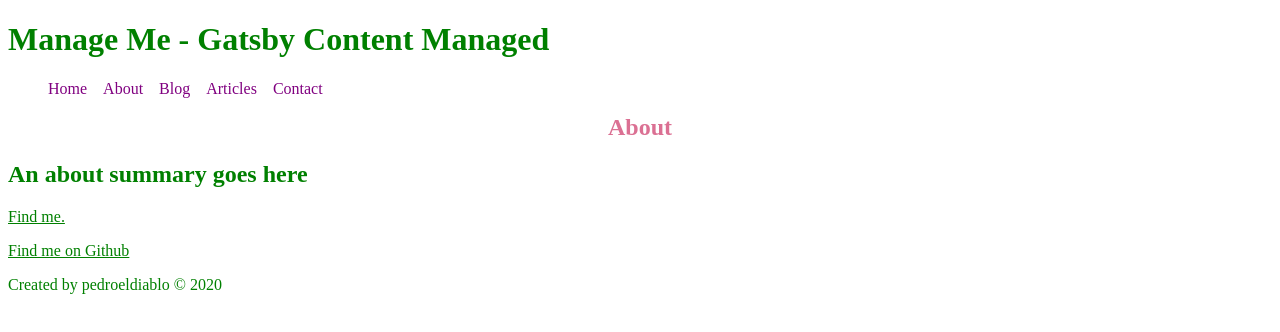
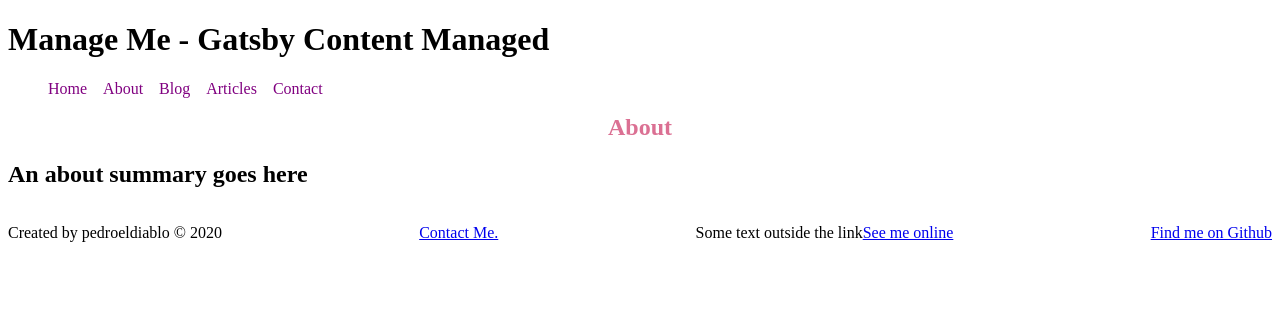
Before and after one commit to pedroeldiablo/gatsy-content-managed, a Gatsby site: page /about in a window 1280 px wide. Built offline with nearby package versions, Linux system fonts and the light colour scheme; Gatsby itself is replaced by a stand-in of ours.

Commit message:
styling footer with styled components

```diff
--- a/src/components/footer.js
+++ b/src/components/footer.js
@@ -1,5 +1,49 @@
 import React from 'react'
-import { graphql, useStaticQuery } from 'gatsby'
+import { graphql, useStaticQuery, Link } from 'gatsby'
+import styled, { keyframes } from 'styled-components'
+
+const wobble = keyframes`
+  from {
+    transform: rotate(0);
+  }
+
+  25% {
+    transform: rotate(-10deg);
+  }
+  /* 50% {
+    transform: rotate(0deg);
+  } */
+  75% {
+    transform: rotate(10deg);
+  }
+  to% {
+    transform: rotate(0deg);
+  }
+`
+
+const FooterComponent = styled.footer`
+  width: 100%;
+  display: flex;
+  color: black;
+  justify-content: space-between;
+  @media (max-width: 768px) {
+    flex-direction: column;
+    align-items: center;
+  }
+`
+
+const Paragraph = styled.p`
+  &:hover {
+    background: pink;
+    color: blue;
+    /* animation: ${wobble} 2s linear infinite; */
+    a {
+      color: red;
+      display: inline-block;
+      animation: ${wobble} 2s linear infinite;
+    }
+  }
+`
 
 export const Footer = () => {
   const data = useStaticQuery(graphql`
@@ -12,9 +56,31 @@ export const Footer = () => {
     }
   `)
   return (
-    <footer>
-      <p>Created by {data.site.siteMetadata.author} © 2020</p>
-    </footer>
+    <FooterComponent>
+      <Paragraph>Created by {data.site.siteMetadata.author} © 2020</Paragraph>
+      <Paragraph>
+        <Link to="/contact">Contact Me.</Link>
+      </Paragraph>
+      <Paragraph>
+        Some text outside the link
+        <a
+          href=" https://cmykool.netlify.app/"
+          target="_blank"
+          rel="noreferrer"
+        >
+          See me online
+        </a>
+      </Paragraph>
+      <Paragraph>
+        <a
+          href="https://github.com/pedroeldiablo"
+          target="_blank"
+          rel="noreferrer"
+        >
+          Find me on Github
+        </a>
+      </Paragraph>
+    </FooterComponent>
   )
 }
 
--- a/src/pages/about.js
+++ b/src/pages/about.js
@@ -10,18 +10,6 @@ export const AboutPage = () => {
       <Head title="About"></Head>
       <Title>About</Title>
       <h2>An about summary goes here</h2>
-      <p>
-        <Link to="/contact">Find me.</Link>
-      </p>
-      <p>
-        <a
-          href="https://github.com/pedroeldiablo"
-          target="_blank"
-          rel="noreferrer"
-        >
-          Find me on Github
-        </a>
-      </p>
     </Layout>
   )
 }
--- a/src/styles/index.scss
+++ b/src/styles/index.scss
@@ -1,5 +1,5 @@
 $green: green;
 
-* {
-    color: $green;
-}
+// * {
+//     color: $green;
+// }
```
